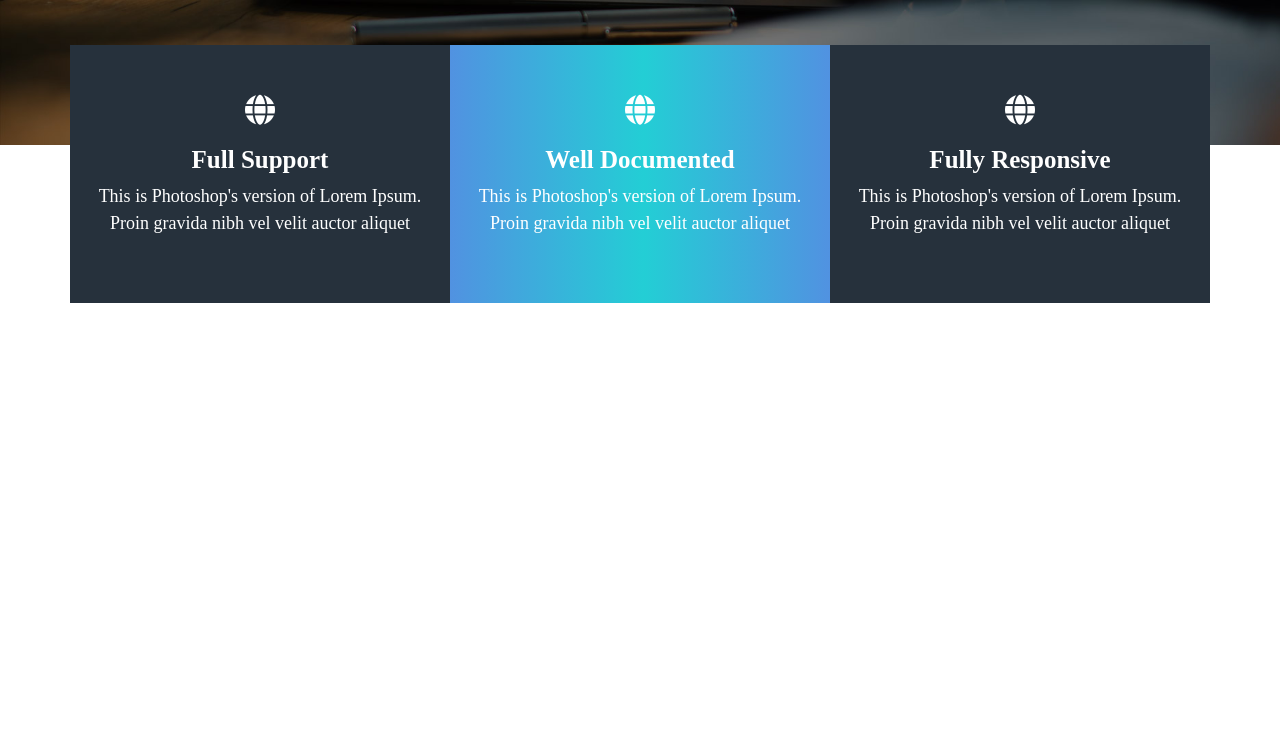
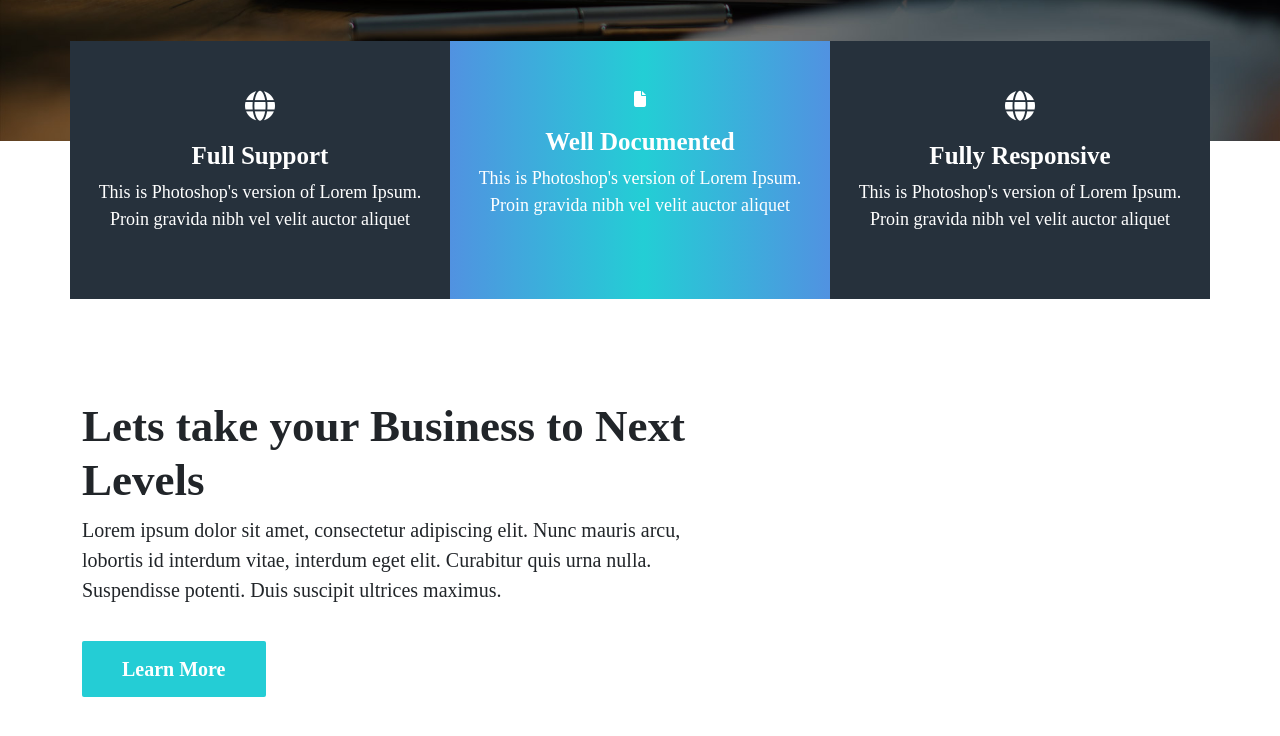
Before and after one commit to thakurkishan/Single-Page-Website, a plain HTML site: page index.html in a window 1280 px wide. Shown: the part 540-1276 px from the top of the page. Before the commit the page ends 843 px from the top, so only its background shows below. Drawn offline with Linux system fonts and the light colour scheme.

Commit message:
code add

```diff
--- a/index.html
+++ b/index.html
@@ -56,7 +56,7 @@
                 <p>This is Photoshop's version of Lorem Ipsum. Proin gravida nibh vel velit auctor aliquet</p>
               </div>
               <div class="col-sm-4 centercol">
-                <i class="fa-solid fa-globe"></i>
+                <i class="fa-solid fa-file"></i>
                 <h3>Well Documented</h3>
                 <p>This is Photoshop's version of Lorem Ipsum. Proin gravida nibh vel velit auctor aliquet</p>
               </div>
@@ -68,10 +68,14 @@
             </div>
           </div>
         </section>
-        <section>
+        <section class="thirds">
           <div class="container">
             <div class="row">
-              <div class="col-sm-7"></div>
+              <div class="col-sm-7">
+                <h2>Lets take your Business to Next Levels</h2>
+                <p>Lorem ipsum dolor sit amet, consectetur adipiscing elit. Nunc mauris arcu, lobortis id interdum vitae, interdum eget elit. Curabitur quis urna nulla. Suspendisse potenti. Duis suscipit ultrices maximus.</p>
+                <a class="herobtn" href="#">Learn More</a>
+              </div>
               <div class="col-sm-5"></div>
             </div>
           </div>
--- a/style.css
+++ b/style.css
@@ -1,10 +1,10 @@
-*{font-family: Poppins;}
+*{font-family: poppins;}
 .hero{padding:130px 0px 230px 0px;text-align: center;background-image: url(banner1-1.jpg);background-size: cover;}
 .hero .col-sm-12 h1{font-size:65px; text-align: center;color:#fff;font-weight: 700;}
 .hero .col-sm-12 h2{font-size:30px; text-align: center;color:#fff;font-weight: 600;}
 .hero .col-sm-12 p{font-size:20px; text-align: center;color:#fff;}
-.herobtn{padding: 15px 40px 15px 40px!important;background: #24CDD5 !important;text-decoration: none;color:#fff;
-    text-align:center;margin-top:20px;display: inline-block;font-size:20px;font-weight: 600;}
+.herobtn{padding: 13px 40px 13px 40px!important;background: #24CDD5 !important;text-decoration: none;color:#fff;
+    text-align:center;margin-top:20px;display: inline-block;font-size:20px;font-weight: 600;border-radius:2px;}
 .herobtn:hover{color:#fff;}
 .navbar-collapse {
     flex-basis: 100%;
@@ -21,3 +21,7 @@
 .seconds .col-sm-4 .fa-globe:before{font-size:30px;}
 .seconds .centercol{background-image: linear-gradient(to right, #5192e1 0%, #23ced5 51%, #5192e1 100%)!important;}
 .seconds .row{margin-top: -100px;}
+
+.thirds{padding: 100px 0px 70px 0px;}
+.thirds .col-sm-7 h2{font-size:45px;font-weight: 600;}
+.thirds .col-sm-7 p{font-size:20px;}
```
